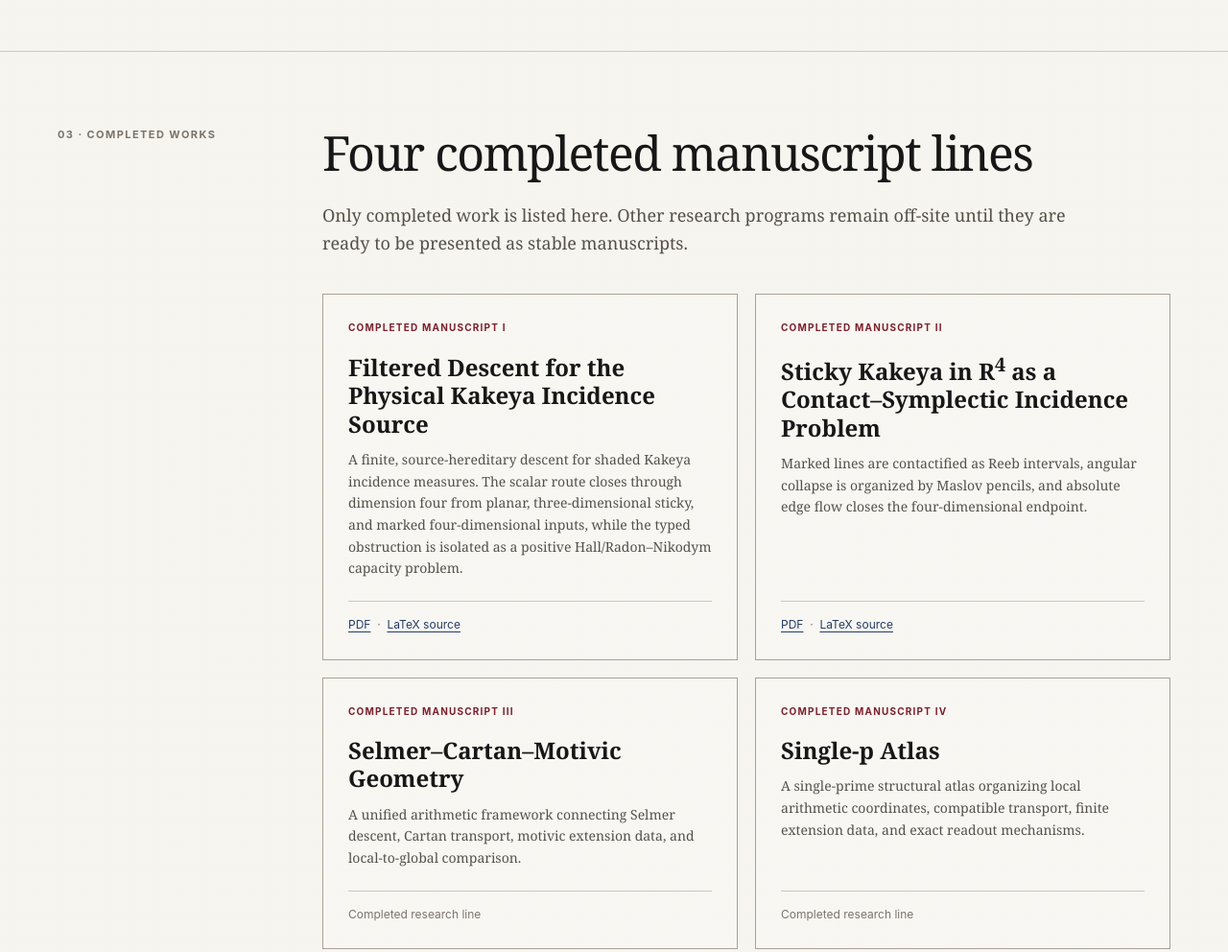
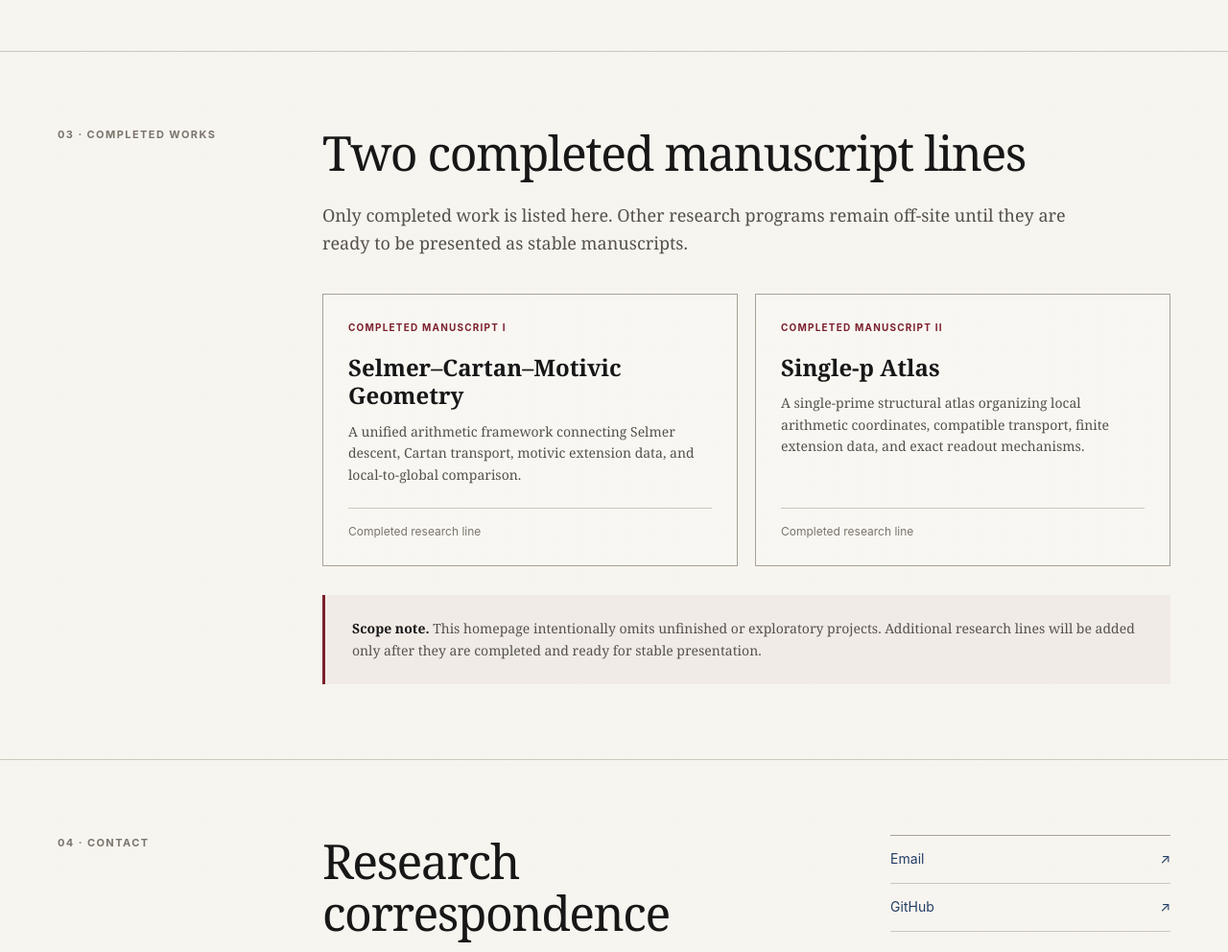
Before and after one commit to cchx0000/cchx0000.github.io, a plain HTML site: page index.html in a window 1280 px wide. Shown: the part 2200-3192 px from the top of the page at 96% size. Drawn offline with Linux system fonts and the light colour scheme.

Commit message:
Temporarily unlist Kakeya manuscripts

```diff
--- a/index.html
+++ b/index.html
@@ -259,39 +259,13 @@
       <div class="wrap section-grid">
         <div class="section-label sans">03 · Completed works</div>
         <div>
-          <h2>Four completed manuscript lines</h2>
+          <h2>Two completed manuscript lines</h2>
           <p class="intro">Only completed work is listed here. Other research programs remain off-site until they are ready to be presented as stable manuscripts.</p>
 
           <div class="works">
             <article class="work">
               <div>
                 <div class="work-type sans">Completed manuscript I</div>
-                <h3>Filtered Descent for the Physical Kakeya Incidence Source</h3>
-                <p>A finite, source-hereditary descent for shaded Kakeya incidence measures. The scalar route closes through dimension four from planar, three-dimensional sticky, and marked four-dimensional inputs, while the typed obstruction is isolated as a positive Hall/Radon–Nikodym capacity problem.</p>
-              </div>
-              <footer class="sans">
-                <a href="papers/filtered-descent-physical-kakeya/filtered-descent-physical-kakeya.pdf">PDF</a>
-                &nbsp;·&nbsp;
-                <a href="papers/filtered-descent-physical-kakeya/filtered-descent-physical-kakeya.tex">LaTeX source</a>
-              </footer>
-            </article>
-
-            <article class="work">
-              <div>
-                <div class="work-type sans">Completed manuscript II</div>
-                <h3>Sticky Kakeya in R<sup>4</sup> as a Contact–Symplectic Incidence Problem</h3>
-                <p>Marked lines are contactified as Reeb intervals, angular collapse is organized by Maslov pencils, and absolute edge flow closes the four-dimensional endpoint.</p>
-              </div>
-              <footer class="sans">
-                <a href="papers/sticky-kakeya-contact-symplectic/sticky-kakeya-contact-symplectic.pdf">PDF</a>
-                &nbsp;·&nbsp;
-                <a href="papers/sticky-kakeya-contact-symplectic/sticky-kakeya-contact-symplectic.tex">LaTeX source</a>
-              </footer>
-            </article>
-
-            <article class="work">
-              <div>
-                <div class="work-type sans">Completed manuscript III</div>
                 <h3>Selmer–Cartan–Motivic Geometry</h3>
                 <p>A unified arithmetic framework connecting Selmer descent, Cartan transport, motivic extension data, and local-to-global comparison.</p>
               </div>
@@ -300,7 +274,7 @@
 
             <article class="work">
               <div>
-                <div class="work-type sans">Completed manuscript IV</div>
+                <div class="work-type sans">Completed manuscript II</div>
                 <h3>Single-p Atlas</h3>
                 <p>A single-prime structural atlas organizing local arithmetic coordinates, compatible transport, finite extension data, and exact readout mechanisms.</p>
               </div>
```
